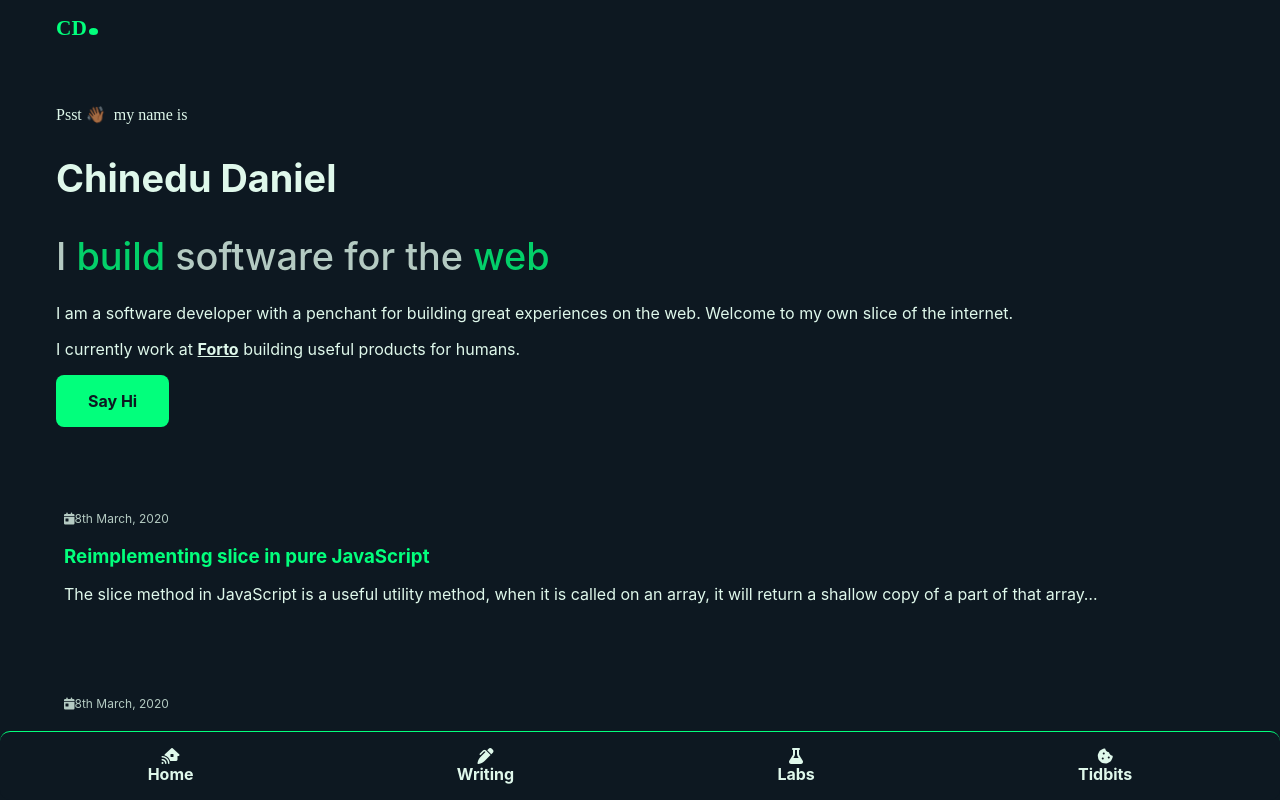
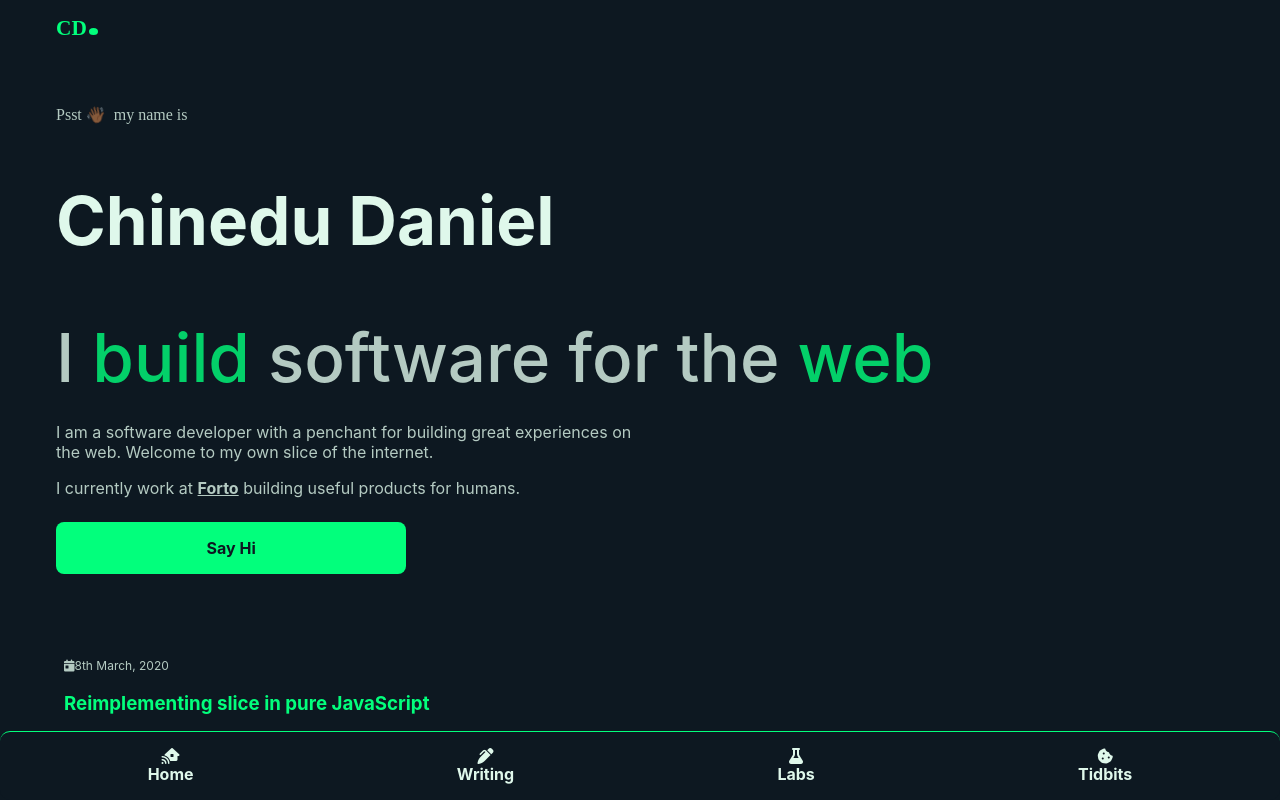
Before and after one commit to thechinedu/source, a Next.js app: page / in a window 1280 px wide. Shown: the top 800 px of the page. Built offline with nearby package versions, Linux system fonts and the light colour scheme; a web font is replaced by a local one.

Commit message:
Start iterating on design for larger devices

```diff
--- a/components/Home/Home.module.css
+++ b/components/Home/Home.module.css
@@ -64,6 +64,21 @@
   font-size: var(--larger);
 }
 
+@media (min-width: 600px) {
+  .intro h1,
+  .intro h2 {
+    font-size: var(--x-large);
+    /* width: 50%; */
+  }
+}
+
+@media (min-width: 900px) {
+  .intro h1,
+  .intro h2 {
+    font-size: var(--xx-large);
+  }
+}
+
 .intro h2 {
   opacity: 0.8;
   font-weight: 500;
@@ -79,6 +94,10 @@
 
 .intro > p:first-of-type {
   font-family: "Allan", cursive;
+}
+
+.intro > p:last-of-type {
+  margin-bottom: var(--spacer-3);
 }
 
 @keyframes wavey {
@@ -102,6 +121,19 @@
 
 .intro p {
   margin-bottom: var(--spacer-2);
+  opacity: 0.8;
+}
+
+@media (min-width: 600px) {
+  .intro p {
+    width: 70%;
+  }
+}
+
+@media (min-width: 900px) {
+  .intro p {
+    width: 50%;
+  }
 }
 
 .intro > a {
@@ -112,6 +144,14 @@
   border-radius: 8px;
   margin-bottom: var(--spacer-2);
   text-decoration: none;
+  width: 100%;
+  text-align: center;
+}
+
+@media (min-width: 600px) {
+  .intro > a {
+    width: 30%;
+  }
 }
 
 .recentPosts {
--- a/styles/globals.css
+++ b/styles/globals.css
@@ -77,6 +77,11 @@ a {
   box-sizing: border-box;
 }
 
+::selection {
+  background-color: var(--green);
+  color: var(--black);
+}
+
 #__next {
   height: 100%;
 }
```
